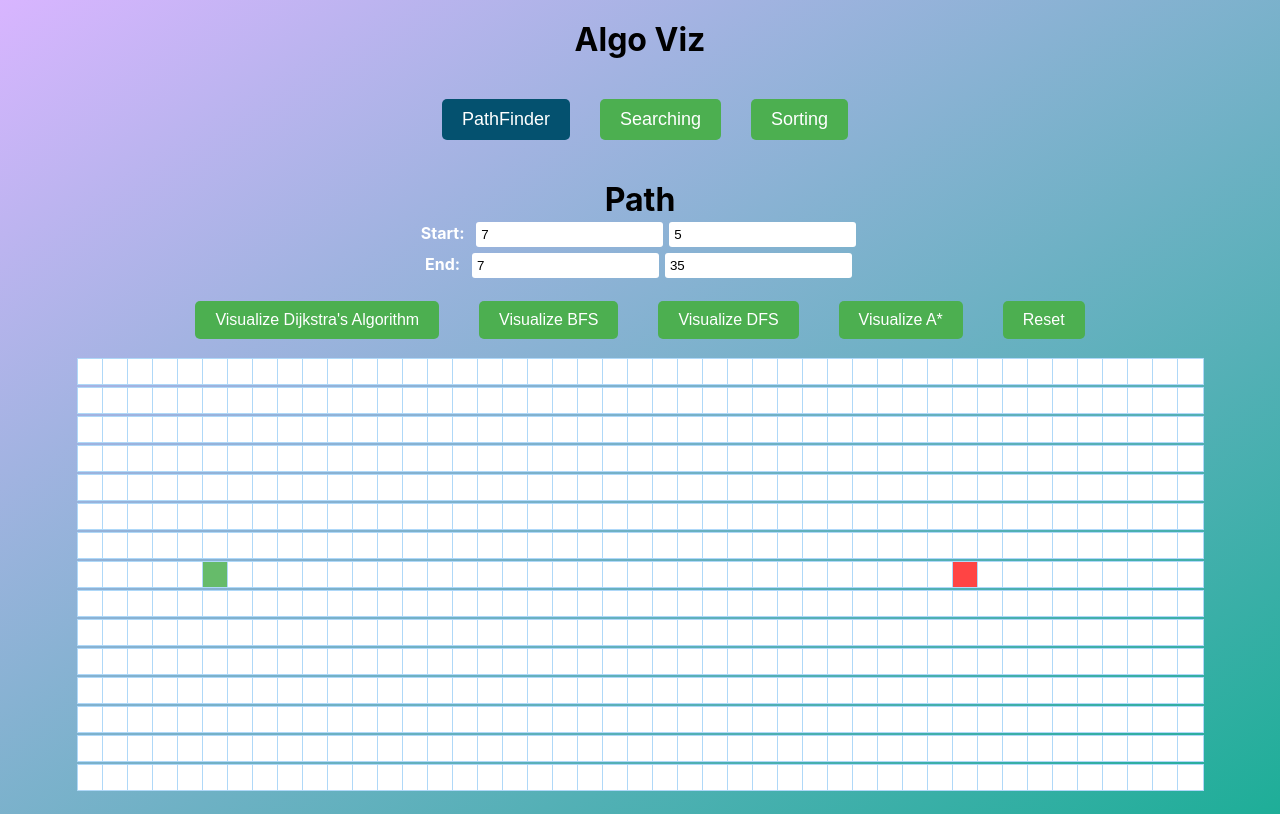
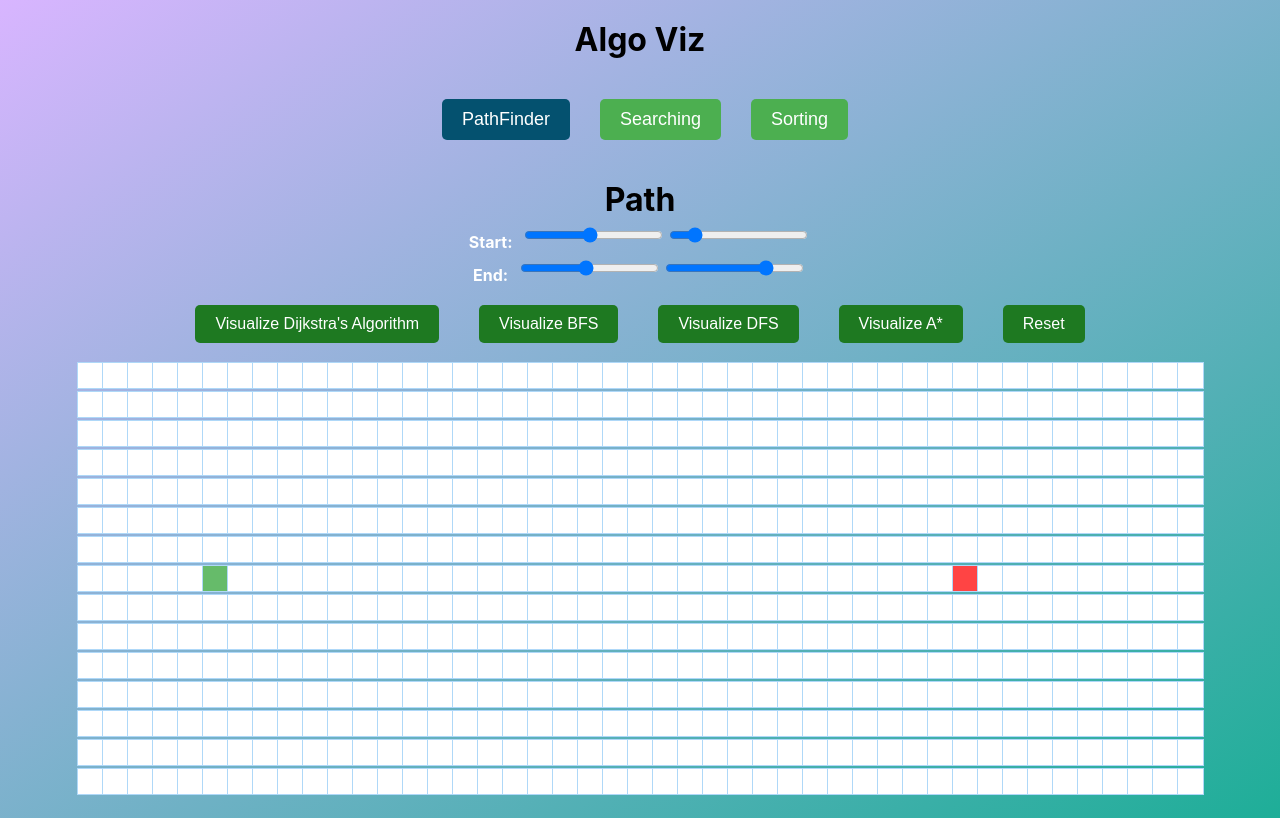
Before and after one commit to VaibhavMathur-2003/AlgoViz, a React (Create React App) app: page / in a window 1280 px wide. Built offline with nearby package versions, Linux system fonts and the light colour scheme.

Commit message:
bug fixes and new features

```diff
--- a/src/Algorithms/Path.jsx
+++ b/src/Algorithms/Path.jsx
@@ -3,7 +3,8 @@ import "../Styles/Path.css";
 import bfs from "../Algos/bfs.js";
 import dfs from "../Algos/dfs";
 import dijkstra from "../Algos/dijkstra";
-import aStar from "../Algos/astar";
+import aStar from "../Algos/astar"
+
 
 const ROWS = 15;
 const COLS = 45;
@@ -108,6 +109,14 @@ const Path = () => {
   const visualizeDijkstra = () => {
     const startNode = grid[startRow][startCol];
     const finishNode = grid[endRow][endCol];
+    setInput()
+    for (let row = 0; row < ROWS; row++) {
+      for (let col = 0; col < COLS; col++) {
+        const node = grid[row][col];
+        node.isVisited = false;
+        node.previousNode = null;
+      }
+    }
     const visitedNodesInOrder = dijkstra(grid, startNode, finishNode);
     const shortestPath = getShortestPath(finishNode);
     animateDijkstra(visitedNodesInOrder, shortestPath);
@@ -116,6 +125,14 @@ const Path = () => {
   const visualizeAlgorithm = (algorithm) => {
     const startNode = grid[startRow][startCol];
     const finishNode = grid[endRow][endCol];
+    setInput()
+    for (let row = 0; row < ROWS; row++) {
+      for (let col = 0; col < COLS; col++) {
+        const node = grid[row][col];
+        node.isVisited = false;
+        node.previousNode = null;
+      }
+    }
 
     let visitedNodesInOrder = [];
 
@@ -218,8 +235,16 @@ const Path = () => {
   };
 
   const reset =()=>{
-          // eslint-disable-next-line no-restricted-globals
-          location.reload()
+
+    for (let row = 0; row < ROWS; row++) {
+      for (let col = 0; col < COLS; col++) {
+        const node = grid[row][col];
+        node.isVisited = false;
+        node.isWall = false;
+        node.previousNode = null;
+      }
+    }
+    setInput()
   }
   const setstartRow = (newValue) => {
     const intValue = parseInt(newValue, 10);
@@ -278,13 +303,15 @@ const Path = () => {
           <label htmlFor=""> Start: </label>
           <input
             placeholder="Start Row"
-            type="number"
+            type="range"
+            min="0" max="15"
             value={startRow}
             onChange={(e) => {setstartRow(e.target.value); setInput()}}
           />
           <input
             placeholder="Start Column"
-            type="number"
+            type="range"
+            min="0" max="45"
             value={startCol}
             onChange={(e) => {setstartCol(e.target.value); setInput()}}
           />
@@ -293,13 +320,15 @@ const Path = () => {
           <label htmlFor="">End: </label>
           <input
             placeholder="End Row"
-            type="number"
+            type="range"
+            min="0" max="15"
             value={endRow}
             onChange={(e) => {setEndRow(e.target.value); setInput() }}
           />
           <input
             placeholder="End Column"
-            type="number"
+            type="range"
+            min="0" max="45"
             value={endCol}
             onChange={(e) => {setEndCol(e.target.value); setInput()}}
           />
--- a/src/Algorithms/Sorting.jsx
+++ b/src/Algorithms/Sorting.jsx
@@ -4,6 +4,7 @@ import "../Styles/SearchSort.css"
 function Sorting() {
   const [array, setArray] = useState([]);
   const [sorting, setSorting] = useState(false);
+  const [isgenerated, setisgenerated] = useState(false);
   var size = 25;
 
   if(window.innerWidth <= 650){
@@ -16,6 +17,8 @@ function Sorting() {
       newArray.push(Math.floor(Math.random() * 500) + 5);
     }
     setArray(newArray);
+    setisgenerated(true);
+    setSorting(false);
   };
 
   // Bubble Sort algorithm
@@ -43,7 +46,6 @@ function Sorting() {
       arrayBars[array.length - i - 1].style.backgroundColor = 'green';
     }
     arrayBars[0].style.backgroundColor = 'green';
-    setSorting(false);
   };
 
   // Selection Sort algorithm
@@ -76,7 +78,6 @@ function Sorting() {
       arrayBars[i].style.backgroundColor = 'green';
     }
     arrayBars[array.length - 1].style.backgroundColor = 'green';
-    setSorting(false);
   };
 
   // Insertion Sort algorithm
@@ -106,7 +107,6 @@ function Sorting() {
     for (let i = 0; i < array.length; i++) {
       arrayBars[i].style.backgroundColor = 'green';
     }
-    setSorting(false);
   };
 
   // Quick Sort algorithm
@@ -157,7 +157,6 @@ function Sorting() {
   const runQuickSort = async () => {
     setSorting(true);
     await quickSort(0, array.length - 1);
-    setSorting(false);
   };
 
   return (
@@ -173,10 +172,11 @@ function Sorting() {
             ></div>
           ))}
         </div>
-        <div className="button-container">
-          <button onClick={generateArray} disabled={sorting}>
+        <button style={{backgroundColor:"blue"}} onClick={generateArray} >
             Generate New Array
           </button>
+        {isgenerated && !sorting && <div className="button-container">
+
           <button onClick={bubbleSort} disabled={sorting}>
             Bubble Sort
           </button>
@@ -190,6 +190,7 @@ function Sorting() {
             Quick Sort
           </button>
         </div>
+}
       </header>
     </div>
   );
--- a/src/Styles/Path.css
+++ b/src/Styles/Path.css
@@ -1,7 +1,7 @@
 html, body {
   background: linear-gradient(to bottom right, #D8B5FF, #1EAE98);
   text-align: center;
-  width: 100vw;
+  /* width: 98.8vw; */
 }
 
 /* .pathfinding{
@@ -64,7 +64,7 @@ button {
   margin: 20px;
   padding: 10px 20px;
   font-size: 16px;
-  background-color: #4caf50;
+  background-color: #1e7921;
   color: white;
   border: none;
   border-radius: 5px;
```
Also changed, not shown: src/Visuals/visualizeAlgorithm.js (deleted, +0 -56 lines), 1 other file (tests, documents, lock files or other folders).
